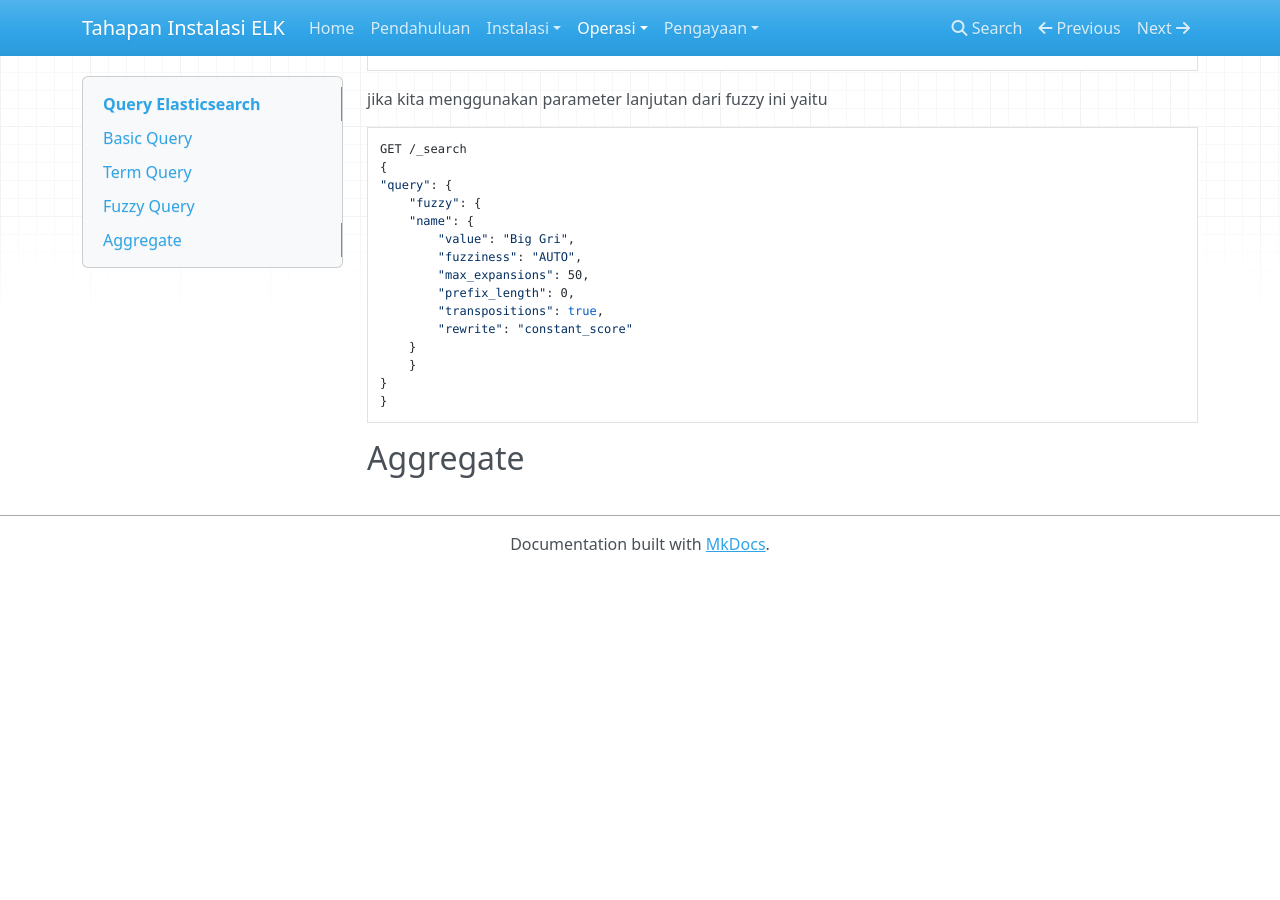
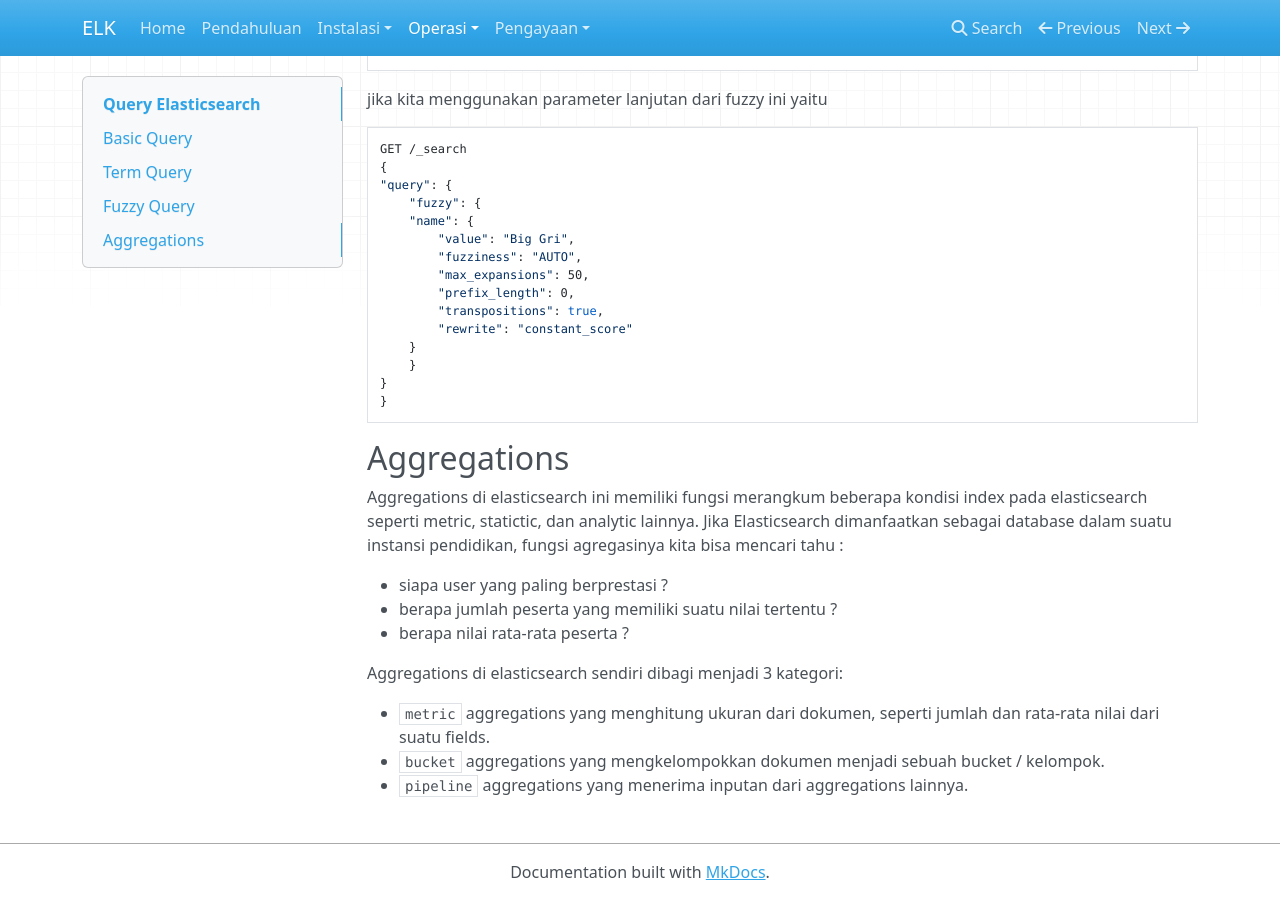
Before and after one commit to luhtaf/elkdocu, an MkDocs documentation site: the page built from docs/query.md, in a window 1280 px wide and 900 px high, scrolled down 1543 px. Built offline with MkDocs 1.6.1, drawn with Linux system fonts in a browser that asks for light colours; nearby versions of some CDN libraries; before the commit the page ends 2115 px from its top, so only the background shows below that.

Commit message:
bagian query part 1

```diff
--- a/docs/query.md
+++ b/docs/query.md
@@ -87,4 +87,16 @@ jika kita menggunakan parameter lanjutan dari fuzzy ini yaitu
     }
     }
 
-## Aggregate
+## Aggregations
+Aggregations di elasticsearch ini memiliki fungsi merangkum beberapa kondisi index pada elasticsearch seperti metric, statictic, dan analytic lainnya. Jika Elasticsearch dimanfaatkan sebagai database dalam suatu instansi pendidikan, fungsi agregasinya kita bisa mencari tahu :
+
+* siapa user yang paling berprestasi ?
+* berapa jumlah peserta yang memiliki suatu nilai tertentu ?
+* berapa nilai rata-rata peserta ?
+
+
+Aggregations di elasticsearch sendiri dibagi menjadi 3 kategori:
+
+* `metric` aggregations yang menghitung ukuran dari dokumen, seperti jumlah dan rata-rata nilai dari suatu fields.
+* `bucket` aggregations yang mengkelompokkan dokumen menjadi sebuah bucket / kelompok.
+* `pipeline` aggregations yang menerima inputan dari aggregations lainnya.
--- a/mkdocs.yml
+++ b/mkdocs.yml
@@ -1,4 +1,4 @@
-site_name: Tahapan Instalasi ELK
+site_name: ELK
 
 nav:
     - Home: 'index.md'
```
